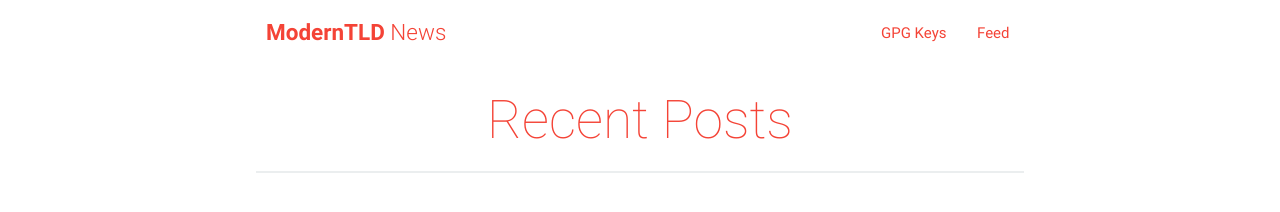
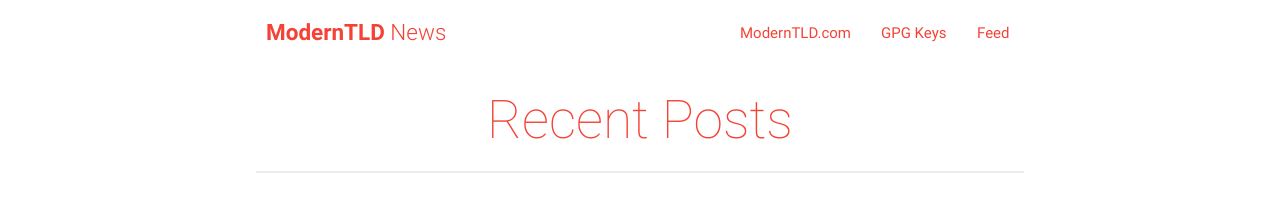
Before and after one commit to ModernTLD/blog.moderntld.com, a Jekyll site: the page built from index.html, in a window 1280 px wide. Shown: the top 212 px of the page. Built offline with Jekyll 4.4.1, drawn with Linux system fonts in a browser that asks for light colours; the list of posts is cut into pages by our own code.

Commit message:
Link back to moderntld.com in nav

```diff
--- a/_includes/header.html
+++ b/_includes/header.html
@@ -2,6 +2,7 @@
 <nav class="white red-text z-depth-0">
     <ul id="slide-out" class="side-nav">
         <li><a href="{{ site.baseurl }}/" class="red-text">Home</a></li>
+        <li><a href="https://www.moderntld.com/" class="red-text">ModernTLD.com</a></li>
         {% for page in site.pages %}
             {% if page.title %}
                 <li><a href="{{ page.url | prepend: site.baseurl }}" class="red-text">{{ page.title }}</a></li>
@@ -12,6 +13,7 @@
     <div class="container container-large">
     <a class="brand-logo" href="{{ site.baseurl }}/" class="red-text"><span class="light red-text">{{ site.logo }}</span></a>
     <ul class="right hide-on-med-and-down">
+        <li><a href="https://www.moderntld.com/" class="red-text">ModernTLD.com</a></li>
         {% for page in site.pages %}
             {% if page.title %}
                 <li><a href="{{ page.url | prepend: site.baseurl }}" class="red-text">{{ page.title }}</a></li>
```
